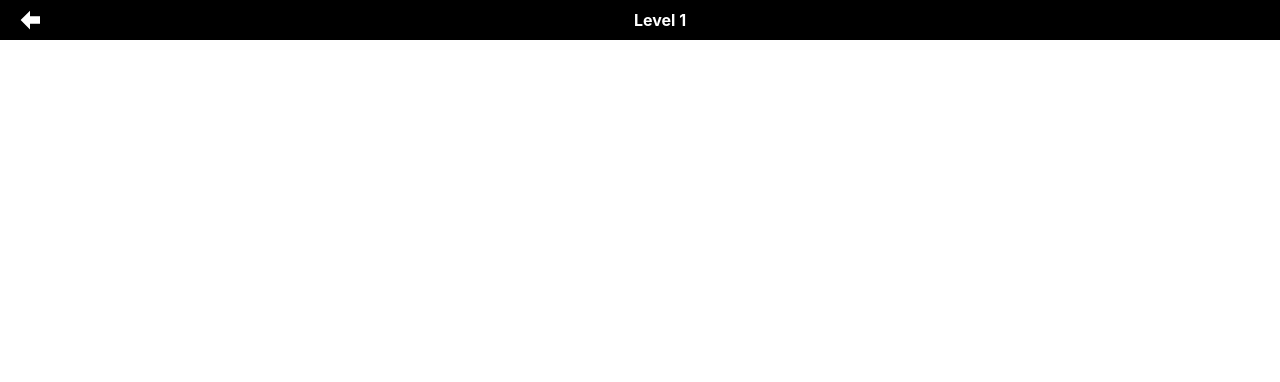
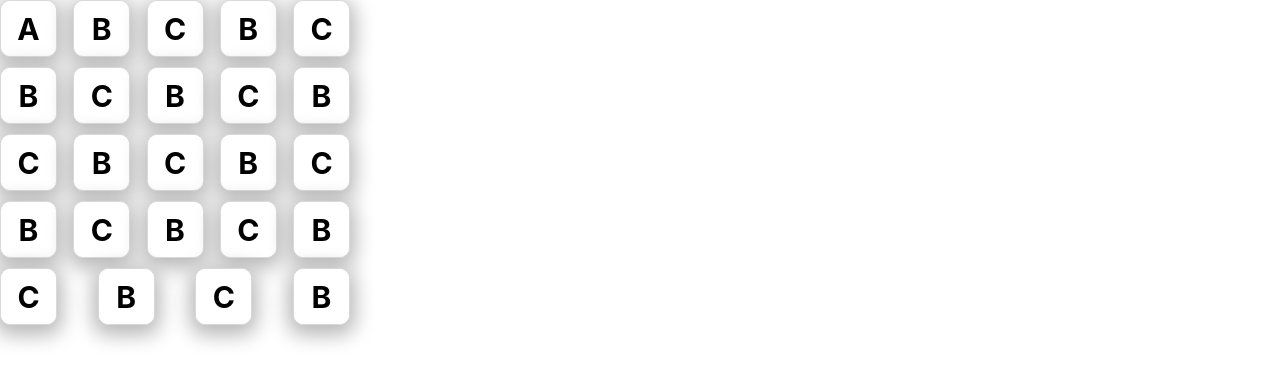
Before and after one commit to Suz8a/word-project, a React (Create React App) app: page / in a window 1280 px wide. Shown: the top 382 px of the page. Built offline with nearby package versions, Linux system fonts and the light colour scheme.

Commit message:
keyboard module created

```diff
--- /dev/null
+++ b/src/modules/key-board/index.tsx
@@ -0,0 +1,37 @@
+import React from "react";
+import TextButton from "../../components/text-button";
+import { KeyboardContainer } from "./styled";
+
+type KeyboardProps = {
+  width: string;
+  height: string;
+  letters: string[];
+  buttonSize: string;
+  fontSize?: string;
+};
+
+function Keyboard({
+  height,
+  width,
+  letters,
+  buttonSize,
+  fontSize,
+}: KeyboardProps) {
+  return (
+    <KeyboardContainer height={height} width={width}>
+      {letters.map((letter, index) => (
+        <TextButton
+          key={index}
+          backgroundColor="white"
+          height={buttonSize}
+          width={buttonSize}
+          text={letter}
+          fontSize={fontSize}
+          onClick={() => {}}
+        />
+      ))}
+    </KeyboardContainer>
+  );
+}
+
+export default Keyboard;
--- /dev/null
+++ b/src/modules/key-board/styled.ts
@@ -0,0 +1,15 @@
+import styled from "styled-components";
+
+type KeyboardContainerProps = {
+  width: string;
+  height: string;
+};
+
+export const KeyboardContainer = styled.div<KeyboardContainerProps>`
+  ${({ width, height }) => "".concat(`width:${width};`, `height:${height};`)}
+  display:flex;
+  gap: 10px;
+  flex-wrap: wrap;
+  justify-content: space-between;
+  align-items: center;
+`;
--- a/src/pages/menu-page/index.tsx
+++ b/src/pages/menu-page/index.tsx
@@ -1,23 +1,41 @@
-import ScorePanel from "../../modules/score-panel";
-import TopBar from "../../components/top-bar";
-import { ImArrowLeft } from "react-icons/im";
+import Keyboard from "../../modules/key-board";
 
 function MenuPage() {
+  var letters = [
+    "A",
+    "B",
+    "C",
+    "B",
+    "C",
+    "B",
+    "C",
+    "B",
+    "C",
+    "B",
+    "C",
+    "B",
+    "C",
+    "B",
+    "C",
+    "B",
+    "C",
+    "B",
+    "C",
+    "B",
+    "C",
+    "B",
+    "C",
+    "B",
+  ];
+
   return (
     <div>
-      <TopBar
-        height="40px"
-        onClick={() => {
-          console.log("icon clicked");
-        }}
-        icon={
-          <ImArrowLeft size="20px" color="white">
-            holi
-          </ImArrowLeft>
-        }
-        text="Level 1"
-        textColor="white"
-        backgroundColor="black"
+      <Keyboard
+        width="350px"
+        height="230px"
+        letters={letters}
+        buttonSize="57px"
+        fontSize="30px"
       />
     </div>
   );
```
